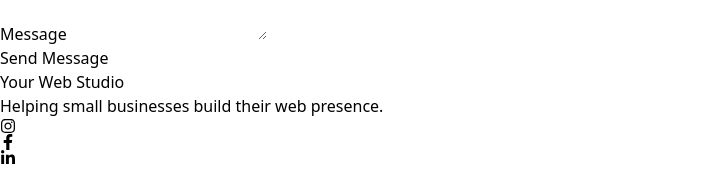
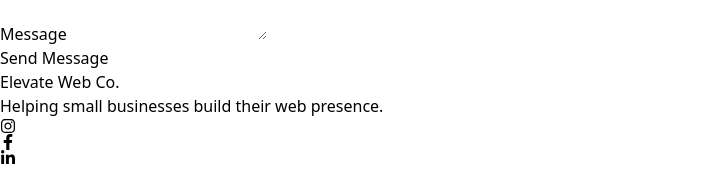
Before and after one commit to bboyd146/dev-builder, a React (Vite) app: page / in a window 1280 px wide. Shown: the part 1088-1258 px from the top of the page, without its empty margins (0-701 px from the left). Built offline with nearby package versions, Linux system fonts and the light colour scheme.

Commit message:
added company name

```diff
--- a/src/components/Footer.jsx
+++ b/src/components/Footer.jsx
@@ -6,7 +6,7 @@ const Footer = () => {
     <footer className="bg-gray-900 text-white py-8">
       <div className="max-w-6xl mx-auto px-4 flex flex-col md:flex-row justify-between items-center">
         <div className="text-center md:text-left mb-4 md:mb-0">
-          <h2 className="text-xl font-semibold">Your Web Studio</h2>
+          <h2 className="text-xl font-semibold">Elevate Web Co.</h2>
           <p className="text-sm text-gray-400">Helping small businesses build their web presence.</p>
         </div>
 
@@ -22,7 +22,7 @@ const Footer = () => {
           </a>
         </div>
 
-        <p className="text-sm text-gray-500">&copy; {new Date().getFullYear()} Your Web Studio. All rights reserved.</p>
+        <p className="text-sm text-gray-500">&copy; {new Date().getFullYear()} Elevate Web Co. All rights reserved.</p>
       </div>
     </footer>
   );
```
